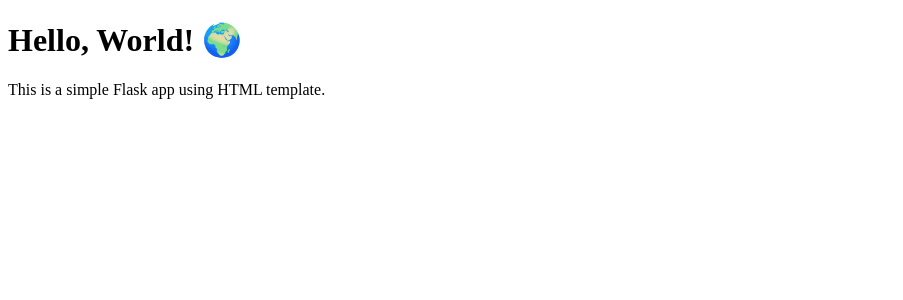
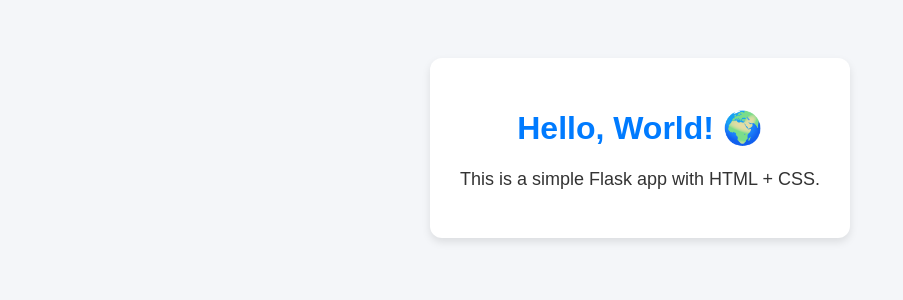
Before and after one commit to KRISHNAPALANISAMY/signlanguage, a Flask app: page / in a window 1280 px wide. Shown: the top 300 px of the page, without its empty margins (0-903 px from the left). Run offline with Flask 3, Linux system fonts and the light colour scheme.

Commit message:
static add

```diff
--- /dev/null
+++ b/static/style.css
@@ -0,0 +1,23 @@
+body {
+    background-color: #f4f6f9;
+    font-family: Arial, sans-serif;
+    text-align: center;
+    padding: 50px;
+}
+
+.container {
+    background: white;
+    padding: 30px;
+    border-radius: 12px;
+    box-shadow: 0px 4px 8px rgba(0,0,0,0.1);
+    display: inline-block;
+}
+
+h1 {
+    color: #007bff;
+}
+
+p {
+    color: #333;
+    font-size: 18px;
+}
--- a/templates/index.html
+++ b/templates/index.html
@@ -2,9 +2,13 @@
 <html>
 <head>
     <title>Hello Flask</title>
+    <!-- link CSS file -->
+    <link rel="stylesheet" href="{{ url_for('static', filename='style.css') }}">
 </head>
 <body>
-    <h1>Hello, World! 🌍</h1>
-    <p>This is a simple Flask app using HTML template.</p>
+    <div class="container">
+        <h1>Hello, World! 🌍</h1>
+        <p>This is a simple Flask app with HTML + CSS.</p>
+    </div>
 </body>
 </html>
```
